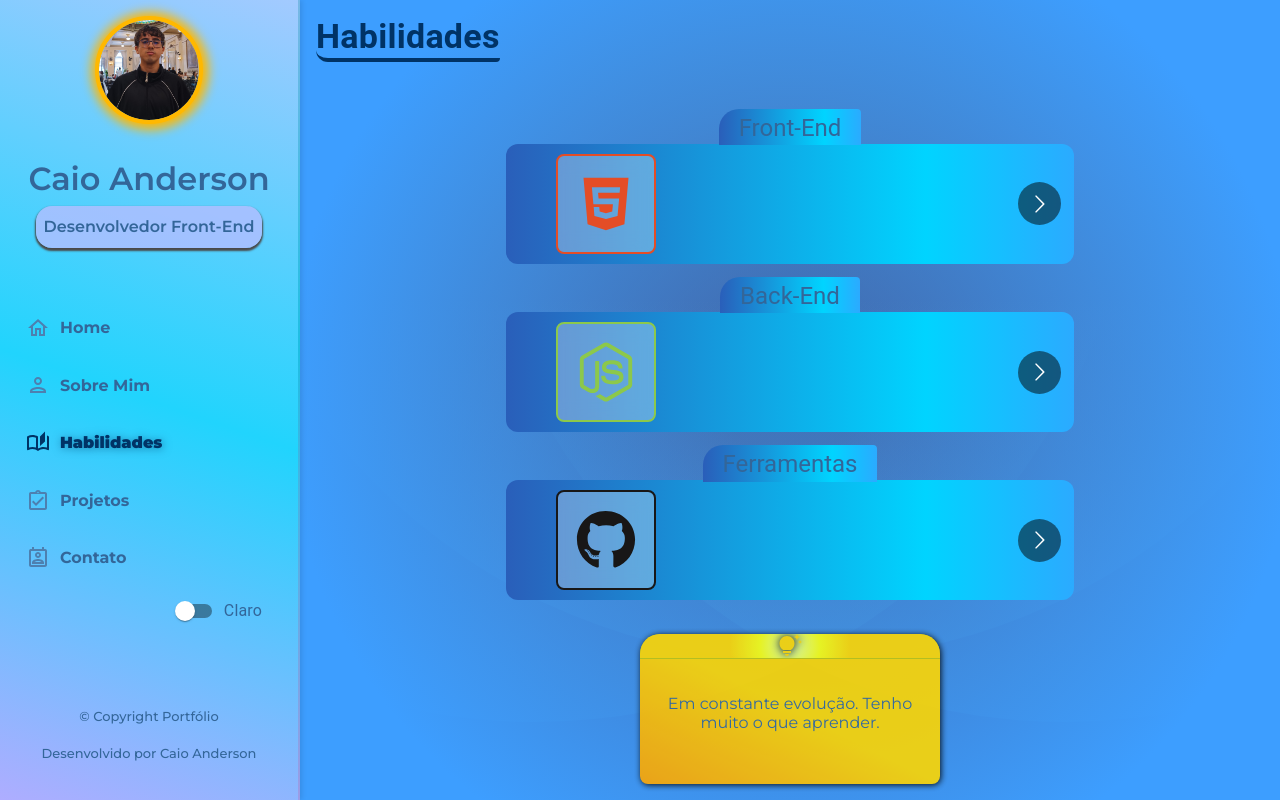
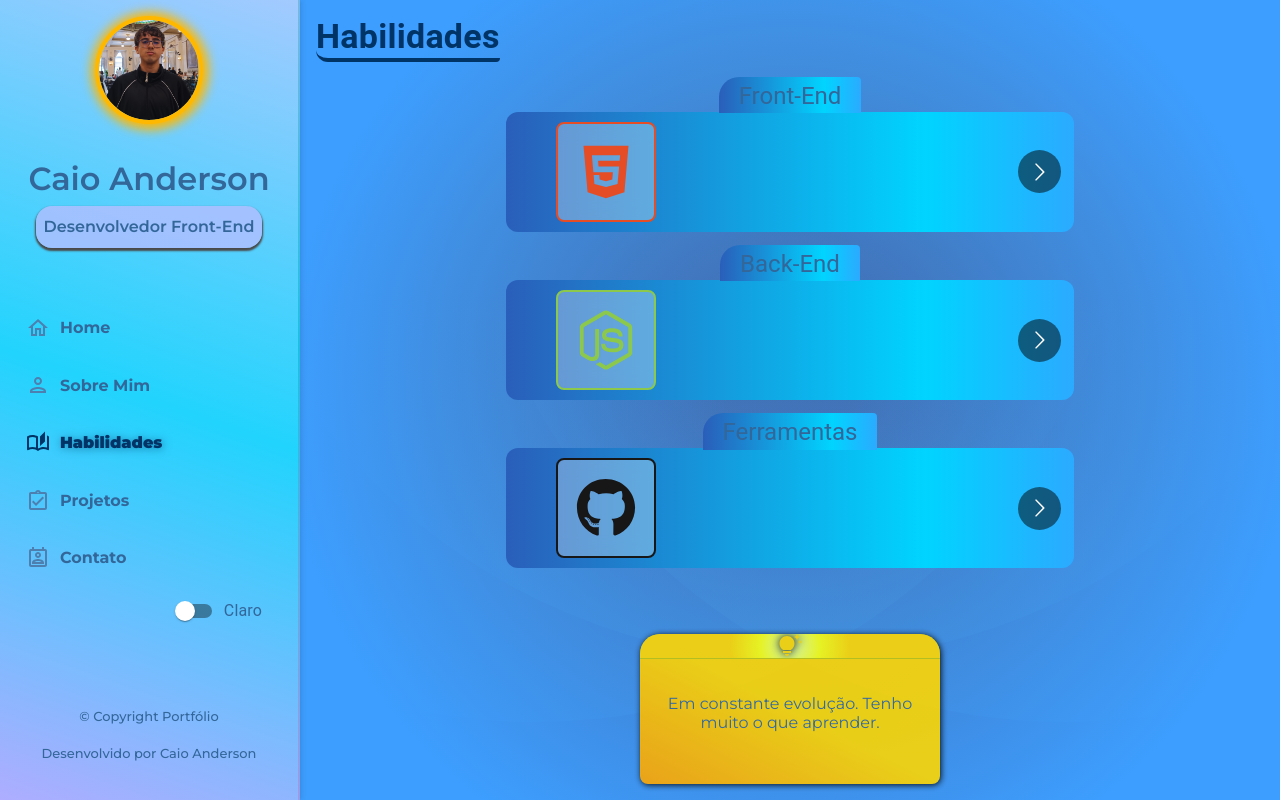
Before and after one commit to CaiooAnderson/CSS-training, a React (Create React App) app in the folder meu-portfolio/: page / in a window 1280 px wide. Both pictures are taken after a click on the button "Habilidades". Built offline with nearby package versions, Linux system fonts and the light colour scheme; the HTML template or start-up script is replaced by a standard one; a web font is replaced by a local one.

Commit message:
Em Andamento

```diff
--- a/meu-portfolio/src/components/Skills.jsx
+++ b/meu-portfolio/src/components/Skills.jsx
@@ -106,7 +106,7 @@ const Skills = () => {
                 <Box sx={{ width: '100%', display: 'flex', flexDirection: 'row', justifyContent: 'left' }}>
                 <Typography variant='h4' sx={{
                                             textAlign: 'left',
-                                            mb: 4,
+                                            mb: -4,
                                             fontWeight: 'bold',
                                             borderBottom: '2px solid #000'
                                         }}>
--- a/meu-portfolio/src/styles.css
+++ b/meu-portfolio/src/styles.css
@@ -67,7 +67,7 @@
 body {
   margin: 0;
   padding: 0;
-  height: 100%;
+  height: 100vh;
   box-sizing: border-box;
   background: url('../src/assets/home.svg');
   background-repeat: no-repeat;
@@ -858,7 +858,7 @@ body.dark-mode .sidebar {
   backdrop-filter: blur(10px);
   margin-bottom: 32px;
   border-radius: 16px;
-  height: 480px;
+  height: 400px;
   display: flex;
   flex-direction: column;
   align-items: center;
@@ -936,7 +936,6 @@ body.dark-mode .sidebar {
   flex-direction: column;
   align-items: center;
   justify-content: center;
-
 }
 
 .hint-container .hint-icon {
```
